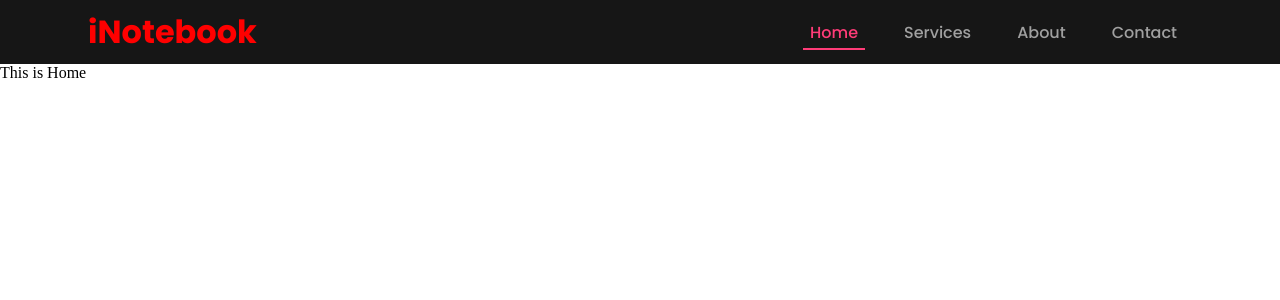
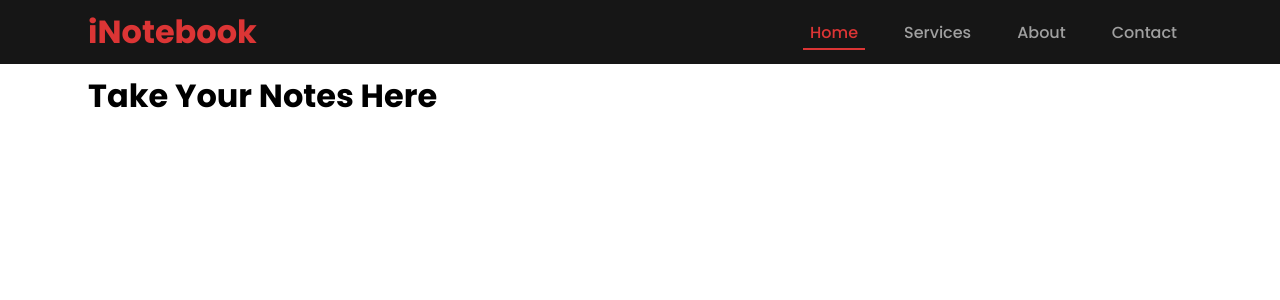
Before and after one commit to Neeraj-Kumar-Coder/iNotebook, a React (Create React App) app in the folder inotebook/: page / in a window 1280 px wide. Shown: the top 300 px of the page. Built offline with nearby package versions, Linux system fonts and the light colour scheme.

Commit message:
Started creating the homepage of iNotebook app

```diff
--- /dev/null
+++ b/inotebook/src/components/Home.css
@@ -0,0 +1,11 @@
+@import url('https://fonts.googleapis.com/css2?family=Poppins:ital,wght@0,100;0,200;0,300;0,400;0,500;0,600;0,700;0,800;0,900;1,100;1,200;1,300;1,400;1,500;1,600;1,700;1,800;1,900&display=swap');
+
+.container {
+    font-family: 'Poppins', sans-serif;
+    padding: 0.5rem 5rem;
+}
+
+#heading {
+    padding: 0 0.5rem;
+    text-transform: capitalize;
+}
--- a/inotebook/src/components/Home.js
+++ b/inotebook/src/components/Home.js
@@ -1,8 +1,12 @@
 import React from 'react'
-
+import './Home.css'
 const Home = () => {
     return (
-        <>This is Home</>
+        <>
+            <div className="container">
+                <h1 id="heading">Take your notes here</h1>
+            </div>
+        </>
     )
 }
 
--- a/inotebook/src/components/Navbar.css
+++ b/inotebook/src/components/Navbar.css
@@ -20,7 +20,7 @@
 }
 
 #nav-title {
-    color: red;
+    color: #DC3535;
     font-family: 'Poppins', sans-serif;
     font-weight: 700;
     font-size: 2rem;
@@ -63,7 +63,7 @@
     width: 0%;
     height: 2px;
     margin: auto;
-    background-color: #ff3c78;
+    background-color: #DC3535;
     transition: all 300ms linear;
 }
 
@@ -73,6 +73,6 @@
 }
 
 .active {
-    color: #ff3c78;
+    color: #DC3535;
     pointer-events: none;
 }
```
Also changed, not shown: inotebook/public/favicon/about.txt (deleted).
